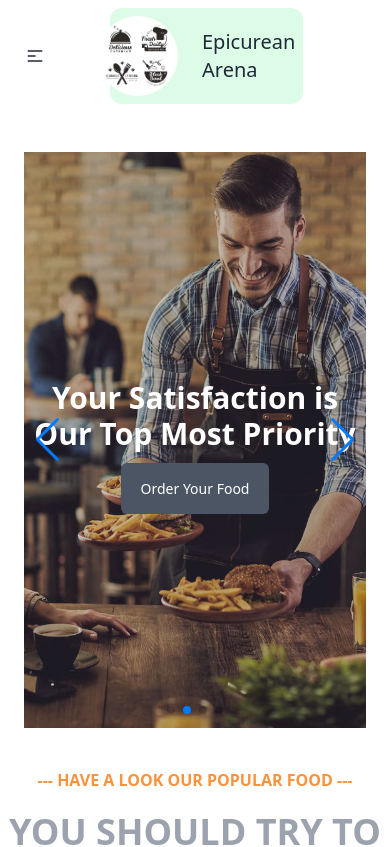
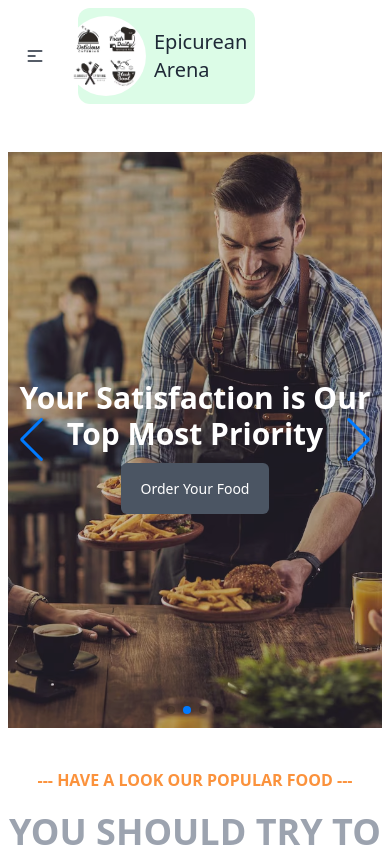
Before and after one commit to Emrandu1989/a11-client, a React (Vite) app: page / in a window 390 px wide. Shown: the top 847 px of the page. Built offline with nearby package versions, Linux system fonts and the light colour scheme; no server answers.

Commit message:
make the website responsive

```diff
--- a/src/components/Banner/Banner.jsx
+++ b/src/components/Banner/Banner.jsx
@@ -23,7 +23,7 @@ import Slide from './slide';
 
 export default function Carousel() {
   return (
-    <div className='container px-6 py-10 mx-auto'>
+    <div className='container px-2  lg:px-6 py-10 mx-auto'>
       <Swiper
         spaceBetween={30}
         centeredSlides={true}
--- a/src/components/FeaturedFood/FeaturedFood.jsx
+++ b/src/components/FeaturedFood/FeaturedFood.jsx
@@ -46,7 +46,7 @@ const FeaturedFood = () => {
             />
                  </span>
                  </h1>
-      <div className="flex justify-center">
+      <div className="flex justify-center px-2">
 
         <div className="grid grid-cols-1 md:grid-cols-2 lg:grid-cols-3 gap-5">
           {foods.map((food) => (
--- a/src/components/NavBar.jsx/NavBar.jsx
+++ b/src/components/NavBar.jsx/NavBar.jsx
@@ -39,9 +39,9 @@ const NavBar = () => {
               {navItems}
       </ul>
     </div>
-    <Link className=" bg-green-100 p-2 pr-12 lg:pr-24 ml-12 lg:ml-0  rounded-xl flex justify-center items-center lg:p-2 text-xl">
+    <Link className=" bg-green-100 p-2 pr-12 lg:pr-24 ml-4 lg:ml-0  rounded-xl flex justify-center items-center lg:p-2 text-xl">
         <img className="w-[80px] ml-5 rounded-full" src={logo} alt="" />
-         <span className="ml-6">Epicurean Arena</span>
+         <span className="ml-2">Epicurean Arena</span>
          </Link>
   </div>
   <div className="navbar-center hidden ml-12 lg:flex">
--- a/src/components/RequesteFoodCard/RequestedFoodCard.jsx
+++ b/src/components/RequesteFoodCard/RequestedFoodCard.jsx
@@ -5,8 +5,9 @@ const RequestedFoodCard = ({food}) => {
     const {name,id, photoUrl, requestedDate,pickUpLocation, expiredDate,additionNotes,donatorName,donatorEmail,donatorImg} = food;
     return (
         <>
-            <div className="card mx-24 px-12 pt-5 border card-side bg-base-100 shadow-xl">
-  <figure><img className='w-[300px] rounded-l-full' src= {photoUrl} alt="Movie"/></figure>
+            <div className="card flex flex-col gap-5 mb-3 mx-2  lg:flex-row items-center justify-center lg:mx-24 lg:px-12 pt-5 border card-side bg-base-100 shadow-xl">
+   <div className='flex flex-col lg:flex-row items-center'>
+   <figure><img className='w-[300px] rounded-l-full' src= {photoUrl} alt="Movie"/></figure>
   <div className="card-body">
     <h2 className="card-title">{name}</h2>
 
@@ -16,8 +17,9 @@ const RequestedFoodCard = ({food}) => {
     <p>Exp.Date: {expiredDate}</p>
 
   </div>
-  <div className='pt-5'>
-     <img className='w-24 rounded-full' src={donatorImg} alt="" />
+   </div>
+  <div className='pt-5 flex flex-col  space-y-2 mb-5 items-center'>
+     <img className='w-24  rounded-full' src={donatorImg} alt="" />
     <h2 className="card-title">DonatorName:{donatorName}</h2>
 
     <p>DonatorEmail: { donatorEmail}</p>
--- a/src/pages/RequestedFood/RequestedFood.jsx
+++ b/src/pages/RequestedFood/RequestedFood.jsx
@@ -21,7 +21,7 @@ const RequestedFood = () => {
     console.log(requestedFoods);
     return (
         <>
-             <h2>This is My request food page</h2>
+
 
              <div>
                   {
```
